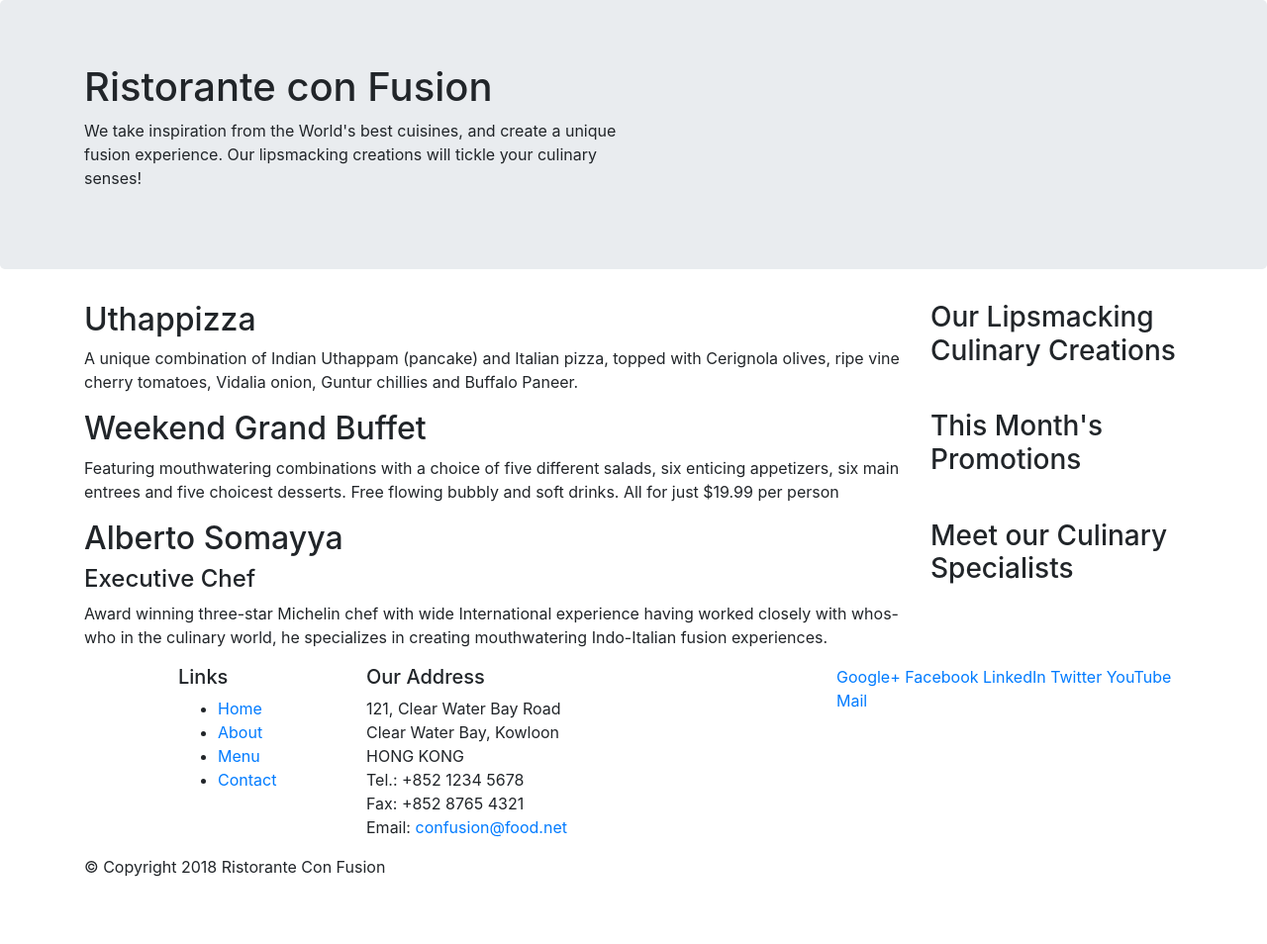
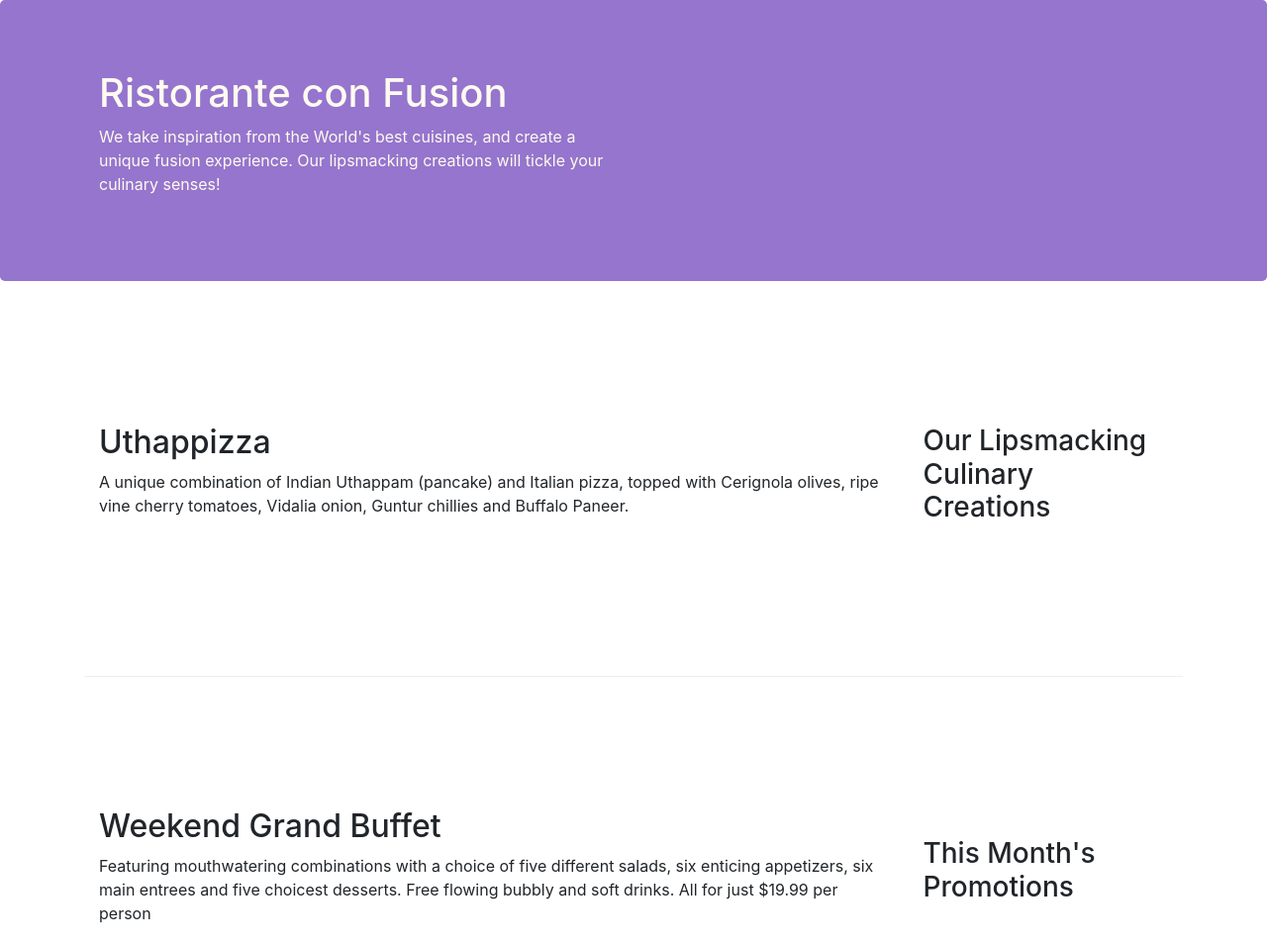
Before and after one commit to bclead3/learn_bootstrap, a website: page index.html in a window 1280 px wide. Shown: the top 954 px of the page at 99% size. Before the commit the page ends 904 px from the top, so only its background shows below. Drawn offline with nearby package versions, Linux system fonts and the light colour scheme.

Commit message:
Bootstrap Grid Part 2

```diff
--- /dev/null
+++ b/css/styles.css
@@ -0,0 +1,30 @@
+.row-header {
+    margin: 0px auto;
+    padding: 0px auto;
+}
+
+.row-content {
+    margin: 0px auto;
+    padding: 50px 0px 50px 0px;
+    border-bottom: 1px ridge;
+    min-height: 400px;
+}
+
+.footer {
+    background-color: #D1C4E9;
+    margin: 0px auto;
+    padding: 20px 0px 20px 0px;
+}
+
+.jumbotron {
+    padding: 70px 30px 70px 30px;
+    margin: 0px auto;
+    background: #9575CD;
+    color: floralwhite;
+}
+
+.address {
+    font-size: 80%;
+    margin: 0px;
+    color: #0f0f0f;
+}
--- a/index.html
+++ b/index.html
@@ -9,6 +9,7 @@
 
     <!-- Bootstrap CSS -->
     <link rel="stylesheet" href="node_modules/bootstrap/dist/css/bootstrap.min.css">
+    <link rel="stylesheet" href="css/styles.css">
     <title>Ristorante Con Fusion</title>
 </head>
 
@@ -16,7 +17,7 @@
 
     <header class="jumbotron">
         <div class="container">
-            <div class="row">
+            <div class="row row-header">
                 <div class="col-12 col-sm-6">
                     <h1>Ristorante con Fusion</h1>
                     <p>We take inspiration from the World's best cuisines, and create a unique fusion experience. Our lipsmacking creations will tickle your culinary senses!</p>
@@ -28,7 +29,7 @@
     </header>
 
     <div class="container">
-        <div class="row">
+        <div class="row row-content align-items-center">
             <div class="col-12 col-sm-4 order-sm-last col-md-3">
                 <h3>Our Lipsmacking Culinary Creations</h3>
             </div>
@@ -39,7 +40,7 @@
         </div>
 
 
-        <div class="row">
+        <div class="row row-content align-items-center">
             <div class="col-12 col-sm-4 order-sm-last col-md-3">
                 <h3>This Month's Promotions</h3>
             </div>
@@ -49,7 +50,7 @@
             </div>
         </div>
 
-        <div class="row">
+        <div class="row row-content align-items-center">
             <div class="col-12 col-sm-4 order-sm-last col-md-3">
                 <h3>Meet our Culinary Specialists</h3>
             </div>
@@ -61,12 +62,12 @@
         </div>
     </div>
 
-    <footer>
+    <footer class="footer">
         <div class="container">
             <div class="row">
                 <div class="col-4 offset-1 col-sm-2">
                     <h5>Links</h5>
-                    <ul>
+                    <ul class="list-unstyled">
                         <li><a href="#">Home</a></li>
                         <li><a href="#">About</a></li>
                         <li><a href="#">Menu</a></li>
@@ -84,8 +85,8 @@
 		              Email: <a href="mailto:confusion@food.net">confusion@food.net</a>
 		           </address>
                 </div>
-                <div class="col-12 col-sm-4">
-                    <div>
+                <div class="col-12 col-sm-4 align-self-center">
+                    <div class="text-center">
                         <a href="http://google.com/+">Google+</a>
                         <a href="http://www.facebook.com/profile.php?id=">Facebook</a>
                         <a href="http://www.linkedin.com/in/">LinkedIn</a>
@@ -95,7 +96,7 @@
                     </div>
                 </div>
            </div>
-           <div class="row">
+           <div class="row justify-content-center">
                 <div class="col-auto">
                     <p>© Copyright 2018 Ristorante Con Fusion</p>
                 </div>
```
Also changed, not shown: aboutus.html (+6 -0 lines).
